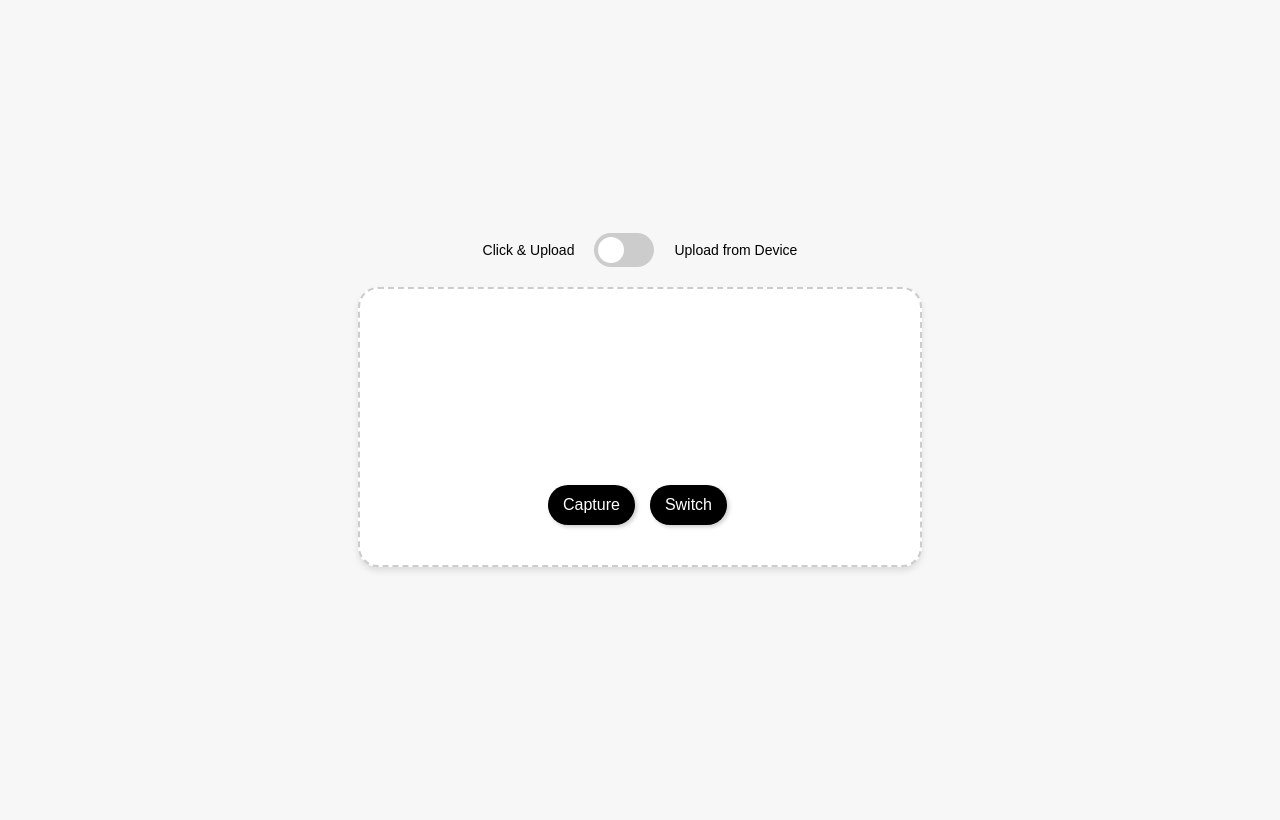
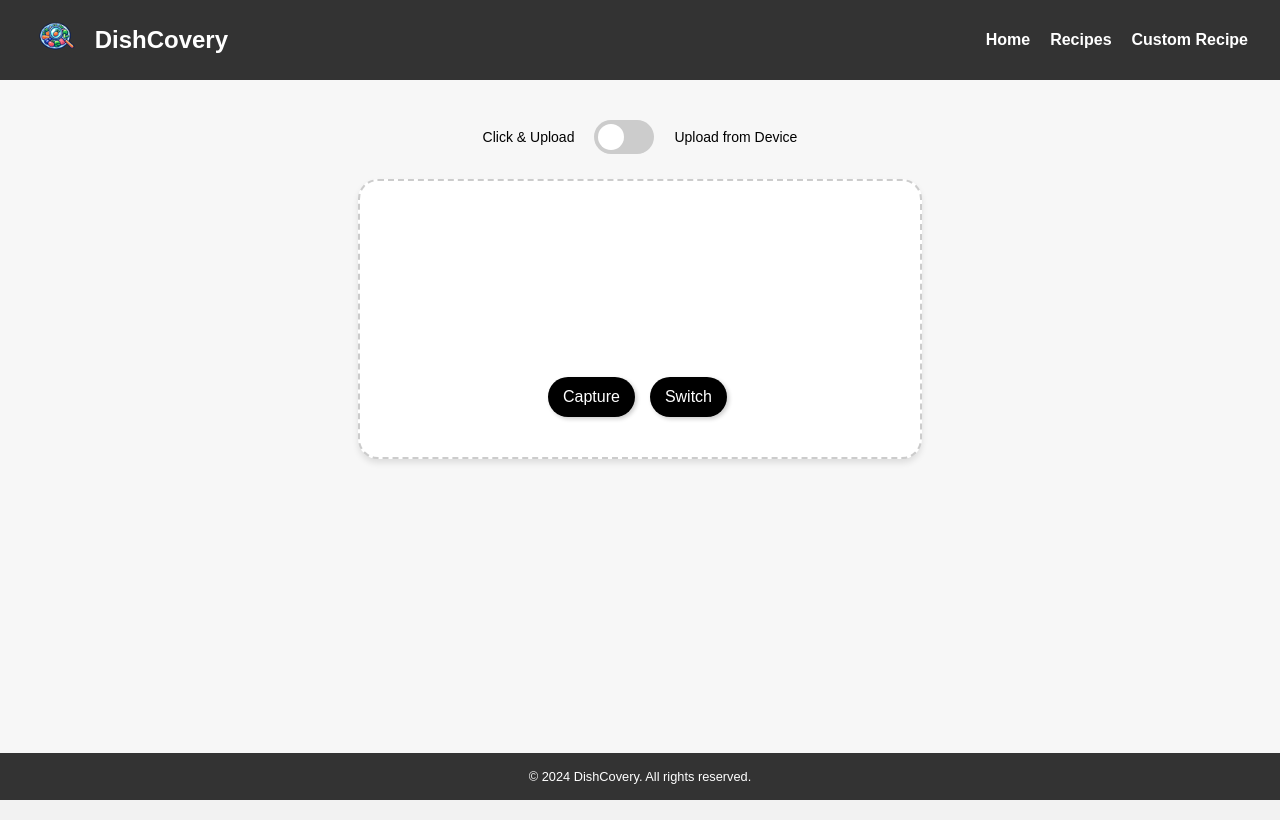
Before and after one commit to sbail01/fruit-app, a Django app: page /pic-uploading-page/ in a window 1280 px wide. Run offline with Django 5.2, Linux system fonts and the light colour scheme.

Commit message:
footer and header added

```diff
--- a/fruit_recipes_project/recipe_recommender/templates/upload_pic.html
+++ b/fruit_recipes_project/recipe_recommender/templates/upload_pic.html
@@ -9,12 +9,10 @@
       body {
         font-family: Arial, sans-serif;
         margin: 0;
-        padding: 10px;
         background-color: #f7f7f7;
         display: flex;
         flex-direction: column;
         align-items: center;
-        justify-content: center;
         min-height: 100vh;
         overflow: hidden;
       }
@@ -46,7 +44,8 @@
         display: flex;
         align-items: center;
         justify-content: center;
-        margin-bottom: 20px;
+        margin-top: 40px;
+        margin-bottom: 25px;
       }
 
       .switch-container label {
@@ -197,6 +196,51 @@
         font-size: 28px;
         font-weight: bold;
       }
+      header {
+        background-color: #333;
+        color: #fff;
+        display: flex;
+        justify-content: space-between; /* Aligns children with space between them */
+        padding: 1rem 2rem;
+        align-items: center;
+      }
+
+      header #logo {
+        height: auto; /* Control the size via CSS for better responsiveness */
+        width: 5%; /* Adjust the width as necessary */
+        margin-right: 1rem; /* Adds a little space between the image and the h1 */
+      }
+
+      header h1 {
+        margin: 0; /* Removes default margin */
+        font-size: 1.5rem;
+        padding: 10px 10px 10px 0px;
+      }
+
+      nav ul {
+        padding: 0;
+        list-style: none;
+        display: flex;
+        align-items: center;
+        margin: 0;
+        width: auto;
+      }
+
+      nav ul li {
+        margin-left: 20px;
+        width: max-content; /* Adjust space between nav items as needed */
+      }
+      nav ul li a {
+        text-decoration: none;
+        color: #fff;
+        font-weight: bold;
+        transition: color 0.3s ease;
+      }
+
+      nav ul li a:hover,
+      nav ul li a:focus {
+        color: #aaa;
+      }
 
       .close:hover,
       .close:focus {
@@ -311,9 +355,39 @@
         justify-content: space-around; /* Centers items horizontally */
         transition: background-color 0.1s; /* Smooth transition for hover effect */
       }
+      footer {
+        background-color: #333;
+        color: #fff;
+        text-align: center;
+        padding: 1rem 0;
+        margin-top: auto;
+        width: 100%;
+      }
+
+      footer p {
+        margin: 0;
+        font-size: 0.8rem;
+      }
     </style>
   </head>
   <body>
+    <header>
+      <div style="flex-direction: row; display: flex">
+        <img
+          src="../static/assets/dishcovery.png"
+          alt="DishCovery logo"
+          id="logo"
+        />
+        <h1 style="display: flex">DishCovery</h1>
+      </div>
+      <nav>
+        <ul>
+          <li><a href="/">Home</a></li>
+          <li><a href="/recipes/">Recipes</a></li>
+          <li><a href="/pic-uploading-page/">Custom Recipe</a></li>
+        </ul>
+      </nav>
+    </header>
     <div class="switch-container">
       <label for="togBtn">Click & Upload</label>
       <label class="switch">
@@ -386,6 +460,9 @@
         </div>
       </div>
     </div>
+    <footer>
+      <p>&copy; 2024 DishCovery. All rights reserved.</p>
+    </footer>
     <script>
       const togBtn = document.getElementById("togBtn");
       const cameraContainer = document.getElementById("camera-container");
```
